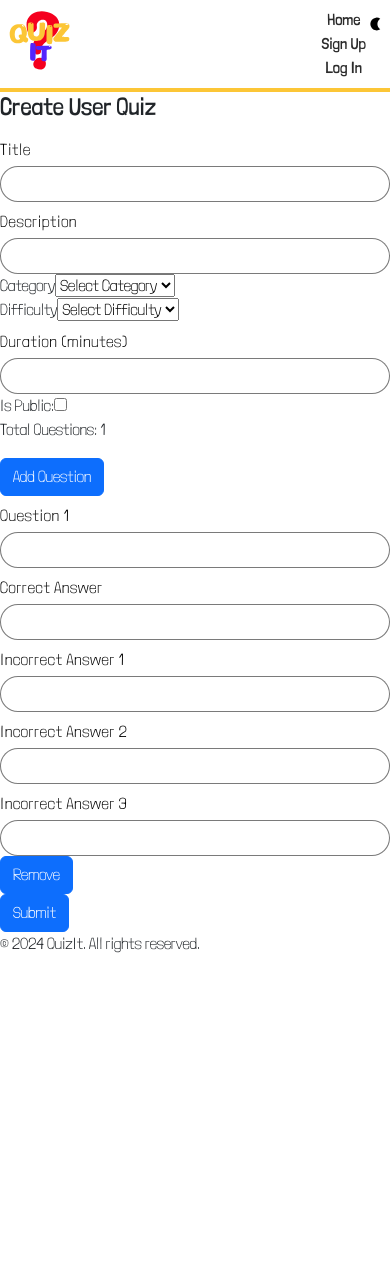
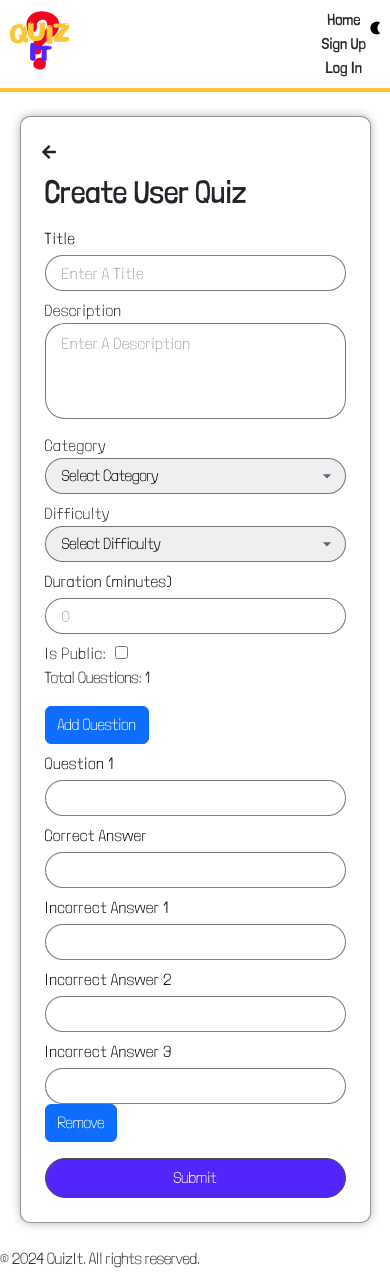
Before and after one commit to mashalnaeem/mashal-naeem-quizit, a React (Create React App) app: page /1/create in a window 390 px wide. Before the commit the page ends 972 px from the top, so only its background shows below. Built offline with nearby package versions, Linux system fonts and the light colour scheme.

Commit message:
add custom error messages functionality through useState and add responsive styling to Create/Edit quiz page

```diff
--- a/src/pages/ProfileEditPage/ProfileEditPage.scss
+++ b/src/pages/ProfileEditPage/ProfileEditPage.scss
@@ -7,8 +7,6 @@
 
     &__container {
         @include container;
-        position: relative;
-        margin: 1rem auto;
 
         @include tablet {
             width: 75%;
@@ -36,6 +34,10 @@
         background-color: $blue;
         margin: 2rem 0;
         font-size: 1rem;
+
+        @include tablet {
+            width: 8rem;
+        }
     }
 
     &__error {
--- a/src/pages/QuizCreatePage/QuizCreatePage.js
+++ b/src/pages/QuizCreatePage/QuizCreatePage.js
@@ -1,11 +1,14 @@
-import { useState, useEffect } from 'react';
+import "./QuizCreatePage.scss"
+
+import React, { useState, useEffect } from 'react';
 import axios from 'axios';
 import { useParams, useNavigate, useLocation } from 'react-router-dom';
 import { Button, Modal } from 'react-bootstrap';
 
-import Question from '../../components/Question/Question';
+import ModalComponent from "../../components/ModalComponent/ModalComponent";
+import Question from "../../components/Question/Question"
 import Input from '../../components/Input/Input';
-
+import BackIcon from '../../components/BackIcon/BackIcon';
 
 function QuizCreatePage({ mode }) {
 
@@ -26,10 +29,13 @@ function QuizCreatePage({ mode }) {
         questions: [{ question: '', correct_answer: '', incorrect_answers: ['', '', ''] }]
     });
 
+    // Define state variables for error messages
+    const [errors, setErrors] = useState("");
+    const [error, setError] = useState("");
+
     useEffect(() => {
+
         if (mode === 'edit') {
-
-            // Fetch quiz data if in edit mode, extract quiz ID from the URL
             const quizId = location.pathname.split('/').pop();
             fetchQuizData(quizId);
         }
@@ -39,7 +45,6 @@ function QuizCreatePage({ mode }) {
         try {
             const response = await axios.get(`http://localhost:8080/api/user_quizzes/${userId}/${quizId}`);
             setFormData(response.data);
-
         } catch (error) {
             console.error('Error fetching quiz data:', error);
         }
@@ -47,9 +52,15 @@ function QuizCreatePage({ mode }) {
 
     const handleChange = (e) => {
         const { name, value, type, checked } = e.target;
+        const newValue = type === 'checkbox' ? checked : value;
 
-        // Adjust for checkbox value and other inputs
-        const newValue = type === 'checkbox' ? checked : value;
+        // Remove error for the field being updated
+        setErrors(prevErrors => {
+            const updatedErrors = { ...prevErrors };
+            delete updatedErrors[name]; // Remove error for the updated field
+            return updatedErrors;
+        });
+
         setFormData(prevData => ({
             ...prevData,
             [name]: newValue
@@ -58,50 +69,101 @@ function QuizCreatePage({ mode }) {
 
     const handleSubmit = async (e) => {
         e.preventDefault();
+
+        // Validate all required fields
+        const newErrors = {};
+        if (!formData.title.trim()) {
+            newErrors['title'] = 'Title is required';
+        }
+        if (!formData.description.trim()) {
+            newErrors['description'] = 'Description is required';
+        }
+        if (!formData.category.trim()) {
+            newErrors['category'] = 'Category is required';
+        }
+        if (!formData.difficulty.trim()) {
+            newErrors['difficulty'] = 'Difficulty is required';
+        }
+        if (!formData.duration_minutes.trim()) {
+            newErrors['duration_minutes'] = 'Duration is required';
+        }
+        if (!formData.isPublic) {
+            newErrors['isPublic'] = 'Public is required';
+        }
+
+        // Update errors state
+        setErrors(newErrors);
+
+        // If there are errors, return without submitting the form
+        if (Object.keys(newErrors).length > 0) {
+            return;
+        }
+
         try {
             let response;
             if (formData._id) {
-                // Update quiz if quiz ID exists
                 response = await axios.put(`http://localhost:8080/api/user_quizzes/${userId}/${formData._id}`, formData);
             } else {
-                // Create new quiz if quiz ID does not exist
                 response = await axios.post(`http://localhost:8080/api/user_quizzes/${userId}`, formData);
             }
             setShowModal(true);
 
         } catch (error) {
             console.error('Error creating/updating quiz:', error);
-            // Handle error, display error message, etc.
+
+            // Custom error handling based on response status
+            if (error.response) {
+                if (error.response.status === 400) {
+                    setError(error.response.data.message);
+                } else {
+                    setError('An error occurred. Please try again later.');
+                }
+            }
         }
     };
 
     const handleCloseModal = () => {
+
         setShowModal(false);
         navigate(`/${userId}/user_quizzes`);
     };
 
     return (
-        <div>
-            <h2>{mode === 'edit' ? 'Edit Quiz' : 'Create User Quiz'}</h2>
+        <div className="create__container">
+
+            <BackIcon className="profile__back" />
+
+            <h2 className="create__title">{mode === 'edit' ? 'Edit Quiz' : 'Create User Quiz'}</h2>
             <form onSubmit={handleSubmit}>
-
                 <Input
                     name="title"
                     value={formData.title}
                     label="Title"
                     onChange={handleChange}
                     type="text"
+                    placeholder="Enter A Title"
                 />
-                <Input
+                {errors.title && <p className="create__error">{errors.title}</p>}
+
+                <label className="create__label">Description</label>
+                <textarea
+                    className="create__input"
                     name="description"
                     value={formData.description}
-                    label="Description"
                     onChange={handleChange}
                     type="text"
-                />
+                    placeholder="Enter A Description">
+                </textarea>
+                {errors.description && <p className="create__error">{errors.description}</p>}
+
                 <div>
-                    <label>Category</label>
-                    <select name="category" value={formData.category} onChange={handleChange} required>
+                    <label className="create__label">Category</label>
+                    <select
+                        className="create__select"
+                        name="category"
+                        value={formData.category}
+                        onChange={handleChange}
+                    >
                         <option value="">Select Category</option>
                         <option value="Language">Language</option>
                         <option value="Science">Science</option>
@@ -111,7 +173,6 @@ function QuizCreatePage({ mode }) {
                         <option value="Technology">Technology</option>
                         <option value="Other">Other</option>
                     </select>
-
                     {formData.category === "Other" && (
                         <Input
                             name="otherCategory"
@@ -120,26 +181,37 @@ function QuizCreatePage({ mode }) {
                             type="text"
                         />
                     )}
+                    {errors.category && <p className="create__error">{errors.category}</p>}
+
                 </div>
                 <div>
-                    <label>Difficulty</label>
-                    <select name="difficulty" value={formData.difficulty} onChange={handleChange} required>
+                    <label className="create__label">Difficulty</label>
+                    <select
+                        className="create__select"
+                        name="difficulty"
+                        value={formData.difficulty}
+                        onChange={handleChange}
+                    >
                         <option value="">Select Difficulty</option>
                         <option value="Easy">Easy</option>
                         <option value="Medium">Medium</option>
                         <option value="Hard">Hard</option>
                     </select>
+                    {errors.difficulty && <p className="create__error">{errors.difficulty}</p>}
+
                 </div>
-
                 <Input
                     name="duration_minutes"
                     value={formData.duration_minutes}
                     label="Duration (minutes)"
                     onChange={handleChange}
                     type="number"
+                    placeholder="0"
                 />
+                {errors.duration_minutes && <p className="create__error">{errors.duration_minutes}</p>}
+
                 <div>
-                    <label>Is Public:</label>
+                    <label className="create__label">Is Public:</label>
                     <input
                         type="checkbox"
                         name="isPublic"
@@ -147,25 +219,25 @@ function QuizCreatePage({ mode }) {
                         onChange={handleChange}
                     />
                 </div>
+                {errors.isPublic && <p className="create__error">{errors.isPublic}</p>}
+
                 <Question
                     questions={formData.questions}
                     setFormData={setFormData}
                 />
-                <Button varient="primary" type="submit">Submit</Button>
+
+                {error && <p className="error-message">{error}</p>}
+                <Button className="create__button" type="submit">Submit</Button>
             </form>
 
-            <Modal show={showModal} onHide={handleCloseModal}>
-                <Modal.Header>
-                    <Modal.Title>{formData._id ? 'Quiz Updated' : 'Quiz Created'}</Modal.Title>
-                </Modal.Header>
-                <Modal.Body>
-                    <p>The quiz has been successfully {formData._id ? 'updated' : 'created'}.</p>
-                </Modal.Body>
-                <Modal.Footer>
-                    <Button variant="secondary" onClick={handleCloseModal}>Go to My Quizzes</Button>
-                </Modal.Footer>
-            </Modal>
-
+            <ModalComponent
+                show={showModal}
+                onHide={handleCloseModal}
+                title={formData._id ? "Quiz Updated" : "Quiz Created"}
+                body={`The quiz has been successfully {formData._id ? 'updated' : 'created'}`}
+                primaryButton="Go To My Quzzies"
+                onClick={handleCloseModal}
+            />
         </div>
     );
 }
--- a/src/pages/QuizCreatePage/QuizCreatePage.scss
+++ b/src/pages/QuizCreatePage/QuizCreatePage.scss
@@ -0,0 +1,69 @@
+@use "../../styles/partials/global" as *;
+@use "../../styles/partials/mixins" as *;
+@use "../../styles/partials/variables" as *;
+@use "../../styles/partials/typography" as *;
+
+.create {
+
+    &__container {
+        @include container;
+
+        @include tablet {
+            width: 75%;
+            padding: 2rem 2.5rem;
+        }
+
+        @include desktop {
+            width: 50%;
+        }
+    }
+
+    &__title {
+        @include subtitle;
+        margin: 0;
+        margin-top: 2rem;
+        margin-bottom: 0.5rem;
+        padding: 0;
+
+        @include tablet {
+            font-size: 2.5rem;
+            padding-top: 1rem;
+        }
+    }
+
+    &__select {
+        @include input;
+        @include select;
+    }
+
+    &__label {
+        @include text;
+        margin-top: 0.5rem;
+        margin-right: 0.5rem;
+    }
+
+    &__input {
+        @include input;
+        resize: none;
+        height: 6rem;
+        padding-top: 0.5rem;
+    }
+
+    &__button {
+        @include button;
+        background-color: $blue;
+        font-size: 1rem;
+        width: 100%;
+        margin-top: 1rem;
+
+        @include tablet {
+            width: 8rem;
+        }
+    }
+
+    &__error {
+        @include error;
+        margin-top: 0.25rem;
+        margin-bottom: 0.5rem;
+    }
+}
```
Also changed, not shown: src/Styles/Partials/_mixins.scss (+12 -3 lines).
